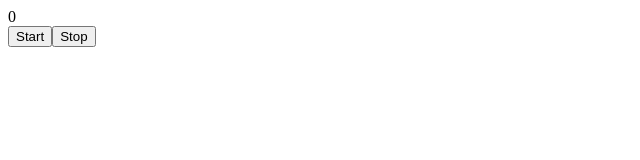
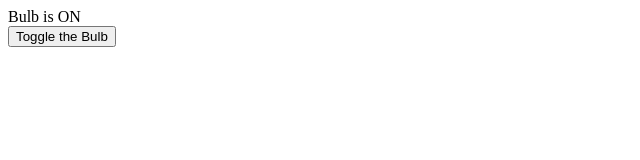
Before and after one commit to Rishi-Mohan/Dev, a React (Vite) app in the folder week10-routing/: page / in a window 1280 px wide. Shown: the top 160 px of the page, without its empty margins (0-640 px from the left). Built offline with nearby package versions, Linux system fonts and the light colour scheme.

Commit message:
rolling up the state: Bulb case

```diff
--- a/week10-routing/src/App.jsx
+++ b/week10-routing/src/App.jsx
@@ -1,81 +1,63 @@
-import { useRef, useState } from "react";
+// toggle the bulb
+
+import { useState } from "react";
 
 function App() {
-  const [currentCount, setCurrentCount] = useState(0);
-  // const [timer, setTimer] = useState(0);
-  const timerRef = useRef();
-  function startClock() {
-    let val = setInterval(function () {
-      setCurrentCount((c) => c + 1);
-    }, 1000);
-    timerRef.current = val;
-    // setTimer(val);
-  }
-
-  function stopClock() {
-    clearInterval(timerRef.current);
-    // clearInterval(timer);
-  }
-
   return (
     <div>
-      {currentCount}
-      <br />
-      <button onClick={startClock}>Start</button>
-      <button ref={timerRef} onClick={stopClock}>
-        Stop
-      </button>
+      <LightBulb />
     </div>
   );
 }
 
+const LightBulb = () => {
+  const [isBulbOn, setIsBulbOn] = useState(true);
+  return (
+    <div>
+      <BulbState isBulbOn={isBulbOn} />
+      <ToggleBulbState setIsBulbOn={setIsBulbOn} />
+    </div>
+  );
+};
+
+// here we need isBulbOn
+const BulbState = ({ isBulbOn }) => {
+  return <div>{isBulbOn ? "Bulb is ON" : "Bulb is OFF"}</div>;
+};
+
+// here we need setIsBulbOn
+const ToggleBulbState = ({ setIsBulbOn }) => {
+  const checkStatus = () => {
+    // how this line of code is working
+    setIsBulbOn((currentState) => !currentState);
+  };
+
+  return (
+    <div>
+      <button onClick={checkStatus}> Toggle the Bulb </button>
+    </div>
+  );
+};
+
 export default App;
 
 /*
-useRef : reference to a value, such that when you change the value, the component DOES NOT RE-RENDER.
-
-if we use useState() hook to change the value then it leads to the re-render of the component.
-
-UseCase2 : Clock with start and stop functionality
--------------------------------------------------
-to start a clock we have to call setInterval method and for each second of time we will update.
-to stop the clock we need to call clearInterval method.
-
-        Catch : to keep the value of timer while stopping so that we can restart from the same moment.
-        a) use normal variable and store the value BUT it will not work because everytime state variable
-            called then re-render happens and it leads to the resetting the value of timer variable.
-
-        Q) what if click multiple time start button, why it is bahaving strange.
-
-we can use useState hook to store the value, but it leads to one extra re-render. just after clicking
-the start button, because we update the setTimer variable just after clicking the start button
-
-        Q) when we are console log the timer variable in the stopClock() funtion what is the value it
-            it printing, kind of weird value it is.
-
-To avoid that extra re-rendering we can use useRef() ==> BEST METHOD
+when we need to pass variable to child component separately then in that case we need to rolling up the
+state, means instead of declaring the state variable under the child component we can declare that
+variable in the LCA and from there with the help of props we pass the variable to the child.
 
 
 
 
 
 
-UseCase1 : From console try to move the cursor to the first text box when someone clicked on the submit button.
---------
-
-As we are doing it on console so we have to apply timeout of 3 sec.
-But if we go by the code then directly based on the ID we can manipulate the DOM element.
-
-window.setTimeout(function(){
-  document.getElementById("name").focus()
-}, 3000);
 
 
-it is not a good way to use getElementById() while using react, Better way is to use ref() hooks
-to refer the dom element
 
-ref attribute tells us to which dom element need to be taken care
-and whatever the process we want to apply in the dom element we define using .current method.
-
+Initialize the fresh react project
+==================================
+1. npm create vite@Latest
+2. npm install
+3. npm run dev
 
 */
```
